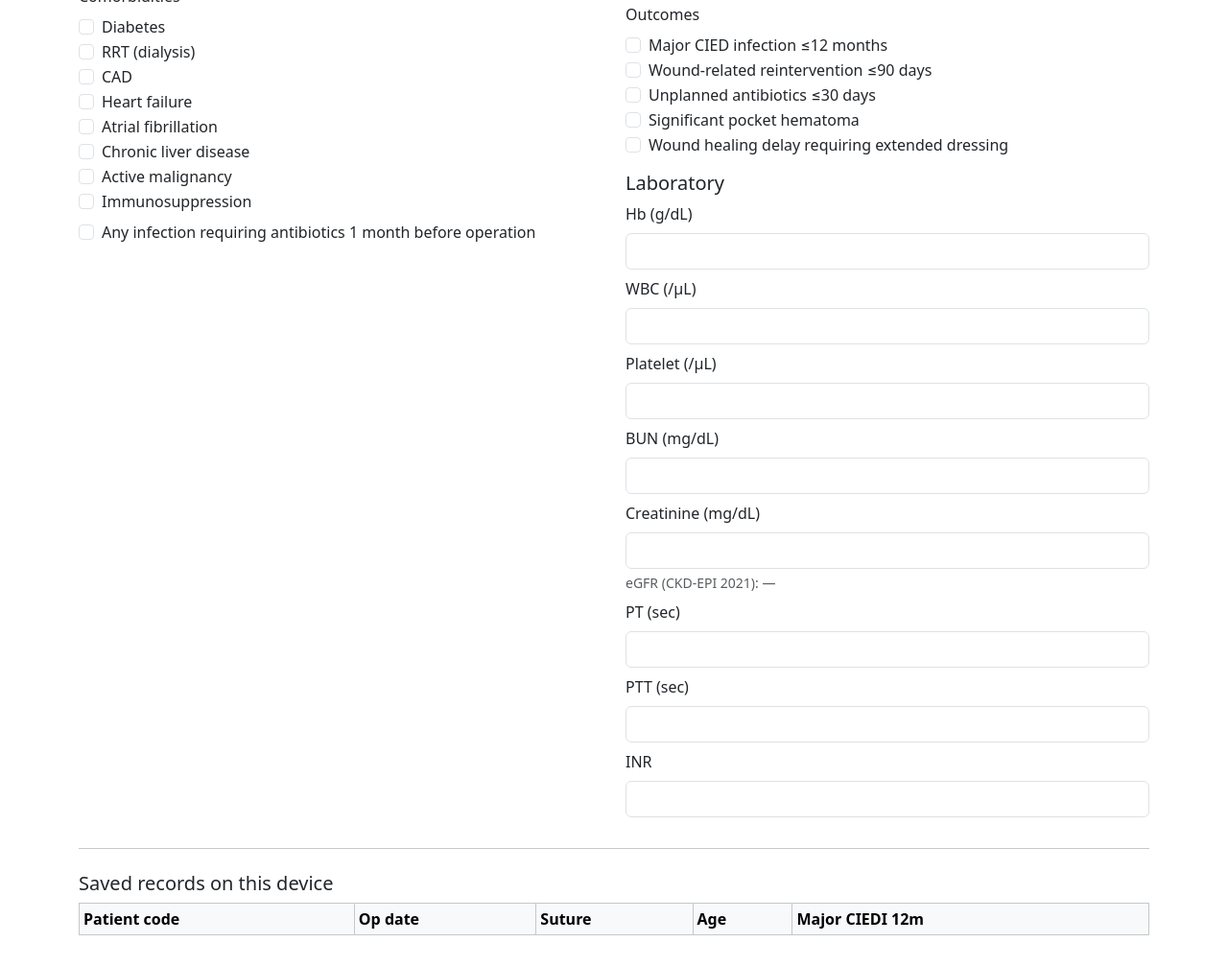
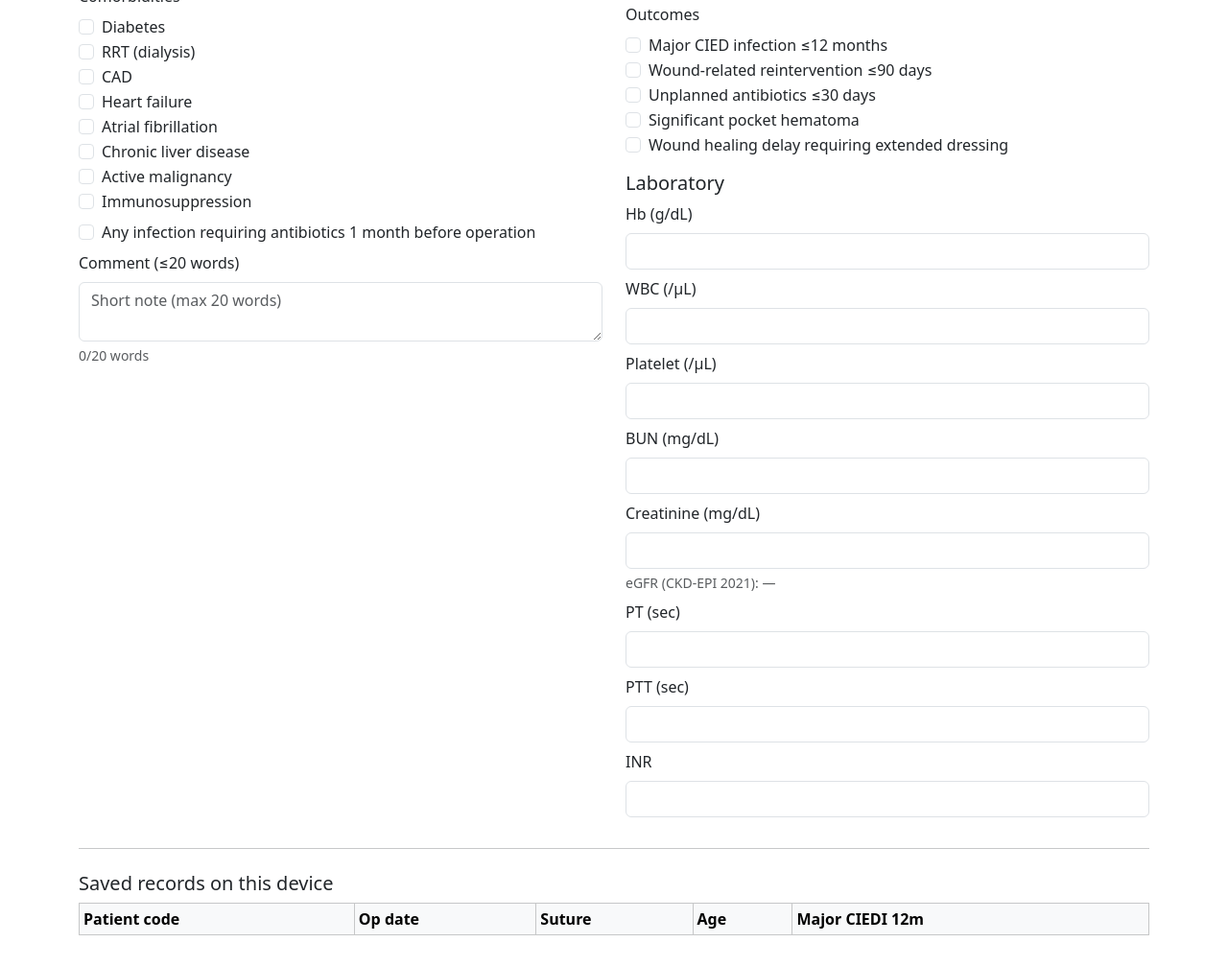
Before and after one commit to nicejazaa7/cied-pocket-data-entry, a plain HTML site: page index.html in a window 1280 px wide. Shown: the part 903-1910 px from the top of the page at 96% size. Drawn offline with nearby package versions, Linux system fonts and the light colour scheme.

Commit message:
Update index.html

```diff
--- a/index.html
+++ b/index.html
@@ -137,6 +137,12 @@
               Any infection requiring antibiotics 1 month before operation
             </label>
           </div>
+          <div class="mb-2">
+  <label class="form-label" for="comorb_comment">Comment (≤20 words)</label>
+  <textarea id="comorb_comment" class="form-control" rows="2"
+    placeholder="Short note (max 20 words)"></textarea>
+  <div class="form-text" id="comorb_comment_help">0/20 words</div>
+</div>
         </div>
 
         <div class="col-md-6">
```
